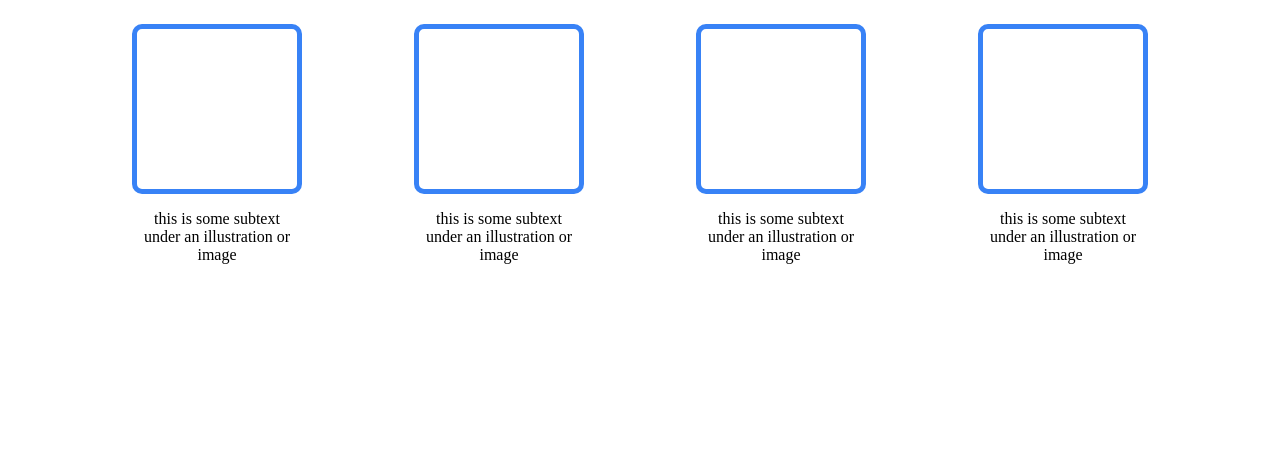
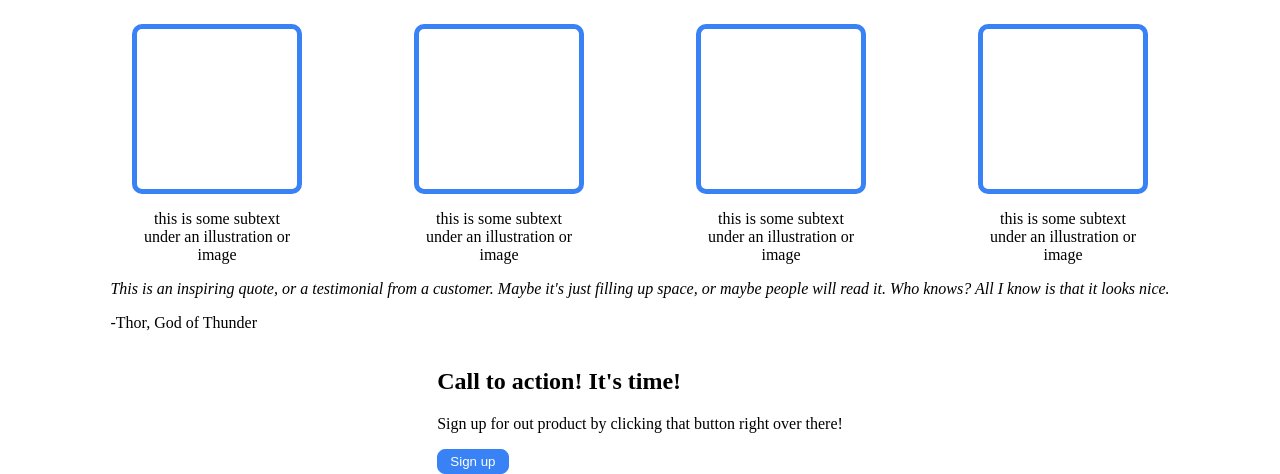
Before and after one commit to kyoung-haines/novatechlandingpage, a plain HTML site: page index.html in a window 1280 px wide. Shown: the part 661-1135 px from the top of the page. Before the commit the page ends 925 px from the top, so only its background shows below. Drawn offline with Linux system fonts and the light colour scheme.

Commit message:
Completed HTML portion Finihsed adding all of the HTML for the landing page

```diff
--- a/index.html
+++ b/index.html
@@ -65,9 +65,9 @@
                  </figcaption>
                </article>
 
-               <article class="bullet-box">
+                <article class="bullet-box">
                 <!-- Image Container -->
-                 <figure>
+                <figure>
 
                  </figure>
                  <figcaption>
@@ -75,7 +75,24 @@
                  </figcaption>
                </article>
            </section>
+           <!-- Quote Container -->
+           <section class="quote-container">
+            <p>
+                <em>This is an inspiring quote, or a testimonial from a customer.
+                    Maybe it's just filling up space, or maybe people will read it.
+                    Who knows? All I know is that it looks nice.</em>
+            </p>
+            <p class="quote-tag">
+                -Thor, God of Thunder
+            </p>
+           </section>
 
+           <!-- Call to Action -->
+            <section class="cta-container">
+                <h2>Call to action! It's time!</h2>
+                <p>Sign up for out product by clicking that button right over there!</p>
+                <button class="cta-button">Sign up</button>
+            </section>
         </main>
     </body>
 </html>
```
